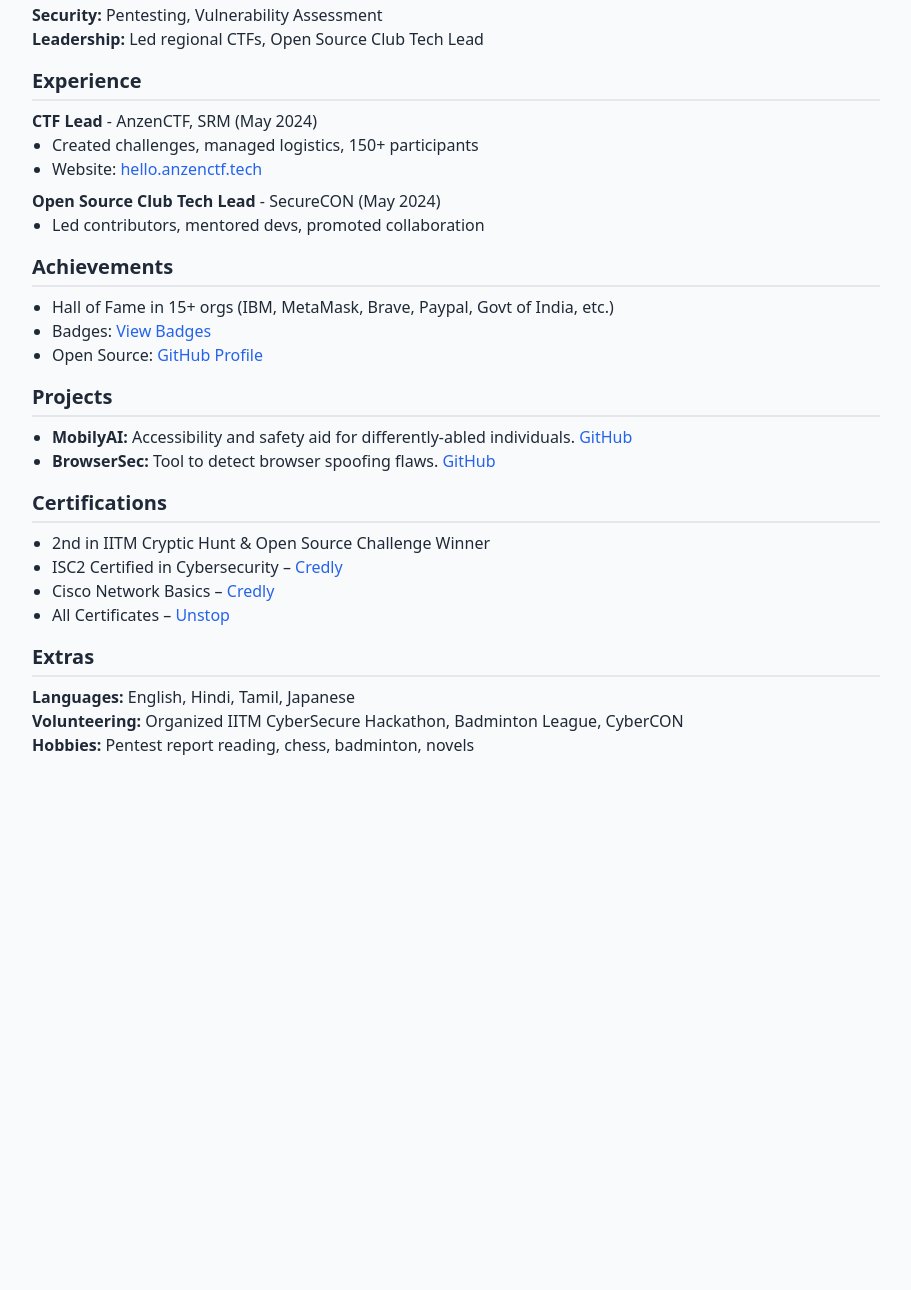
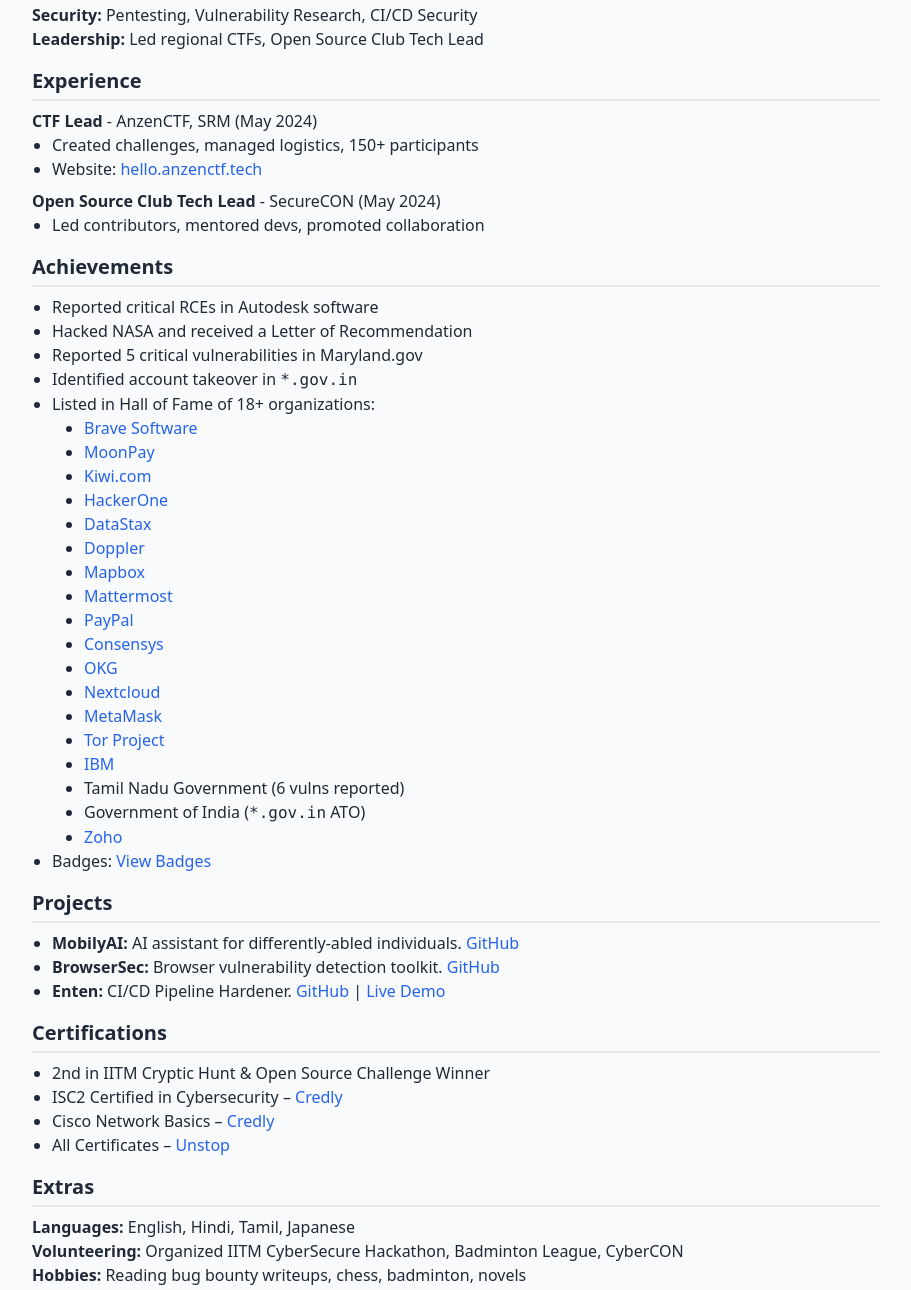
Before and after one commit to autodeskcloud/resume, a plain HTML site: page index.html in a window 1280 px wide. Shown: the part 491-1781 px from the top of the page, without its empty margins (184-1095 px from the left). Before the commit the page ends 1272 px from the top, so only its background shows below. Drawn offline with nearby package versions, Linux system fonts and the light colour scheme.

Commit message:
Update index.html

```diff
--- a/index.html
+++ b/index.html
@@ -20,13 +20,13 @@
 
     <section>
       <h2 class="text-xl font-semibold border-b-2 border-gray-300 pb-1 mb-2">Objective</h2>
-      <p>Cybersecurity undergraduate with strong programming skills (Python, C++), Azure experience, and a track record in vulnerability research and open-source collaboration. Featured in multiple Hall of Fame listings for security work.</p>
+      <p>Cybersecurity undergraduate with strong programming skills (Python, C++), Azure experience, and a track record in vulnerability research, open-source development, and responsible disclosure. Recognized by global organizations and governments for identifying critical vulnerabilities and improving cybersecurity posture.</p>
     </section>
 
     <section class="mt-4">
       <h2 class="text-xl font-semibold border-b-2 pb-1 mb-2">Education</h2>
       <ul class="list-disc ml-5">
-        <li>SRM-EEC, B.Tech in Cybersecurity (2022-2026)</li>
+        <li>SRM-EEC, B.Tech in Cybersecurity (2022–2026)</li>
         <li>Embassy of India School Moscow - 92% (2022)</li>
         <li>IIT Madras - BS Data Science (Diploma level)</li>
       </ul>
@@ -36,7 +36,7 @@
       <h2 class="text-xl font-semibold border-b-2 pb-1 mb-2">Skills</h2>
       <p><strong>Languages:</strong> Python, C++, SQL</p>
       <p><strong>Cloud:</strong> Azure</p>
-      <p><strong>Security:</strong> Pentesting, Vulnerability Assessment</p>
+      <p><strong>Security:</strong> Pentesting, Vulnerability Research, CI/CD Security</p>
       <p><strong>Leadership:</strong> Led regional CTFs, Open Source Club Tech Lead</p>
     </section>
 
@@ -56,17 +56,44 @@
     <section class="mt-4">
       <h2 class="text-xl font-semibold border-b-2 pb-1 mb-2">Achievements</h2>
       <ul class="list-disc ml-5">
-        <li>Hall of Fame in 15+ orgs (IBM, MetaMask, Brave, Paypal, Govt of India, etc.)</li>
+        <li>Reported critical RCEs in Autodesk software</li>
+        <li>Hacked NASA and received a Letter of Recommendation</li>
+        <li>Reported 5 critical vulnerabilities in Maryland.gov</li>
+        <li>Identified account takeover in <code>*.gov.in</code></li>
+        <li>Listed in Hall of Fame of 18+ organizations:</li>
+        <ul class="list-disc ml-8">
+          <li><a href="https://hackerone.com/brave" class="text-blue-600">Brave Software</a></li>
+          <li><a href="https://hackerone.com/moonpay" class="text-blue-600">MoonPay</a></li>
+          <li><a href="https://hackerone.com/kiwicom" class="text-blue-600">Kiwi.com</a></li>
+          <li><a href="https://hackerone.com/hackerone" class="text-blue-600">HackerOne</a></li>
+          <li><a href="https://hackerone.com/datastax" class="text-blue-600">DataStax</a></li>
+          <li><a href="https://hackerone.com/doppler" class="text-blue-600">Doppler</a></li>
+          <li><a href="https://hackerone.com/mapbox" class="text-blue-600">Mapbox</a></li>
+          <li><a href="https://hackerone.com/mattermost" class="text-blue-600">Mattermost</a></li>
+          <li><a href="https://hackerone.com/paypal" class="text-blue-600">PayPal</a></li>
+          <li><a href="https://hackerone.com/consensys" class="text-blue-600">Consensys</a></li>
+          <li><a href="https://hackerone.com/okg" class="text-blue-600">OKG</a></li>
+          <li><a href="https://hackerone.com/nextcloud" class="text-blue-600">Nextcloud</a></li>
+          <li><a href="https://hackerone.com/metamask" class="text-blue-600">MetaMask</a></li>
+          <li><a href="https://hackerone.com/torproject" class="text-blue-600">Tor Project</a></li>
+          <li><a href="https://hackerone.com/ibm" class="text-blue-600">IBM</a></li>
+          <li>Tamil Nadu Government (6 vulns reported)</li>
+          <li>Government of India (<code>*.gov.in</code> ATO)</li>
+          <li><a href="https://bugbounty.zohocorp.com/bb/info" class="text-blue-600">Zoho</a></li>
+        </ul>
         <li>Badges: <a href="https://hackerone.com/w3shi/badges" class="text-blue-600">View Badges</a></li>
-        <li>Open Source: <a href="https://github.com/slvignesh05" class="text-blue-600">GitHub Profile</a></li>
       </ul>
     </section>
 
     <section class="mt-4">
       <h2 class="text-xl font-semibold border-b-2 pb-1 mb-2">Projects</h2>
       <ul class="list-disc ml-5">
-        <li><strong>MobilyAI:</strong> Accessibility and safety aid for differently-abled individuals. <a href="https://github.com/slvignesh05/MobilyAI" class="text-blue-600">GitHub</a></li>
-        <li><strong>BrowserSec:</strong> Tool to detect browser spoofing flaws. <a href="https://github.com/slvignesh05/BrowserSec" class="text-blue-600">GitHub</a></li>
+        <li><strong>MobilyAI:</strong> AI assistant for differently-abled individuals. <a href="https://github.com/slvignesh05/MobilyAI" class="text-blue-600">GitHub</a></li>
+        <li><strong>BrowserSec:</strong> Browser vulnerability detection toolkit. <a href="https://github.com/slvignesh05/BrowserSec" class="text-blue-600">GitHub</a></li>
+        <li><strong>Enten:</strong> CI/CD Pipeline Hardener.
+          <a href="https://github.com/slvignesh05/Enten" class="text-blue-600">GitHub</a> |
+          <a href="https://enten-alpha.vercel.app/" class="text-blue-600">Live Demo</a>
+        </li>
       </ul>
     </section>
 
@@ -84,7 +111,7 @@
       <h2 class="text-xl font-semibold border-b-2 pb-1 mb-2">Extras</h2>
       <p><strong>Languages:</strong> English, Hindi, Tamil, Japanese</p>
       <p><strong>Volunteering:</strong> Organized IITM CyberSecure Hackathon, Badminton League, CyberCON</p>
-      <p><strong>Hobbies:</strong> Pentest report reading, chess, badminton, novels</p>
+      <p><strong>Hobbies:</strong> Reading bug bounty writeups, chess, badminton, novels</p>
     </section>
   </div>
 </body>
```
